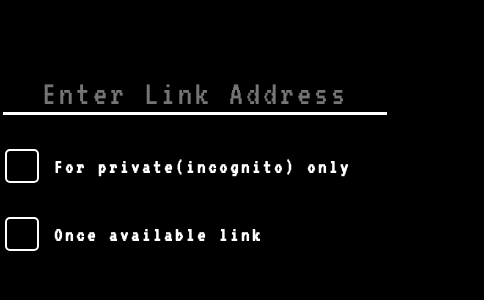
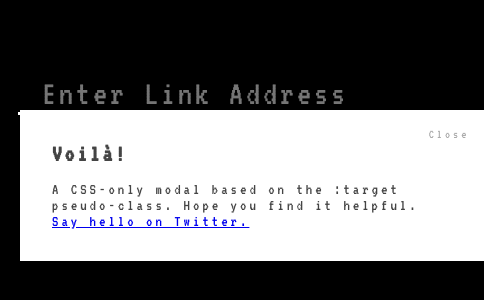
Before and after one commit to collierrgbsitisfise/el-frontend, a React (Create React App) app: page / in a window 390 px wide. Shown: the part 214-514 px from the top of the page, 484 px wide, since content can reach past the window. Built offline with nearby package versions, Linux system fonts and the light colour scheme.

Commit message:
total changes according mobile verison

```diff
--- a/src/app.css
+++ b/src/app.css
@@ -1,5 +1,8 @@
 .main-wrapper {
-    /* margin-left: 20px; */
-    /* margin-right: 20px; */
-    height:  100vh;
+    display: flex;
+    align-content: center;
+    align-items: center;
+    justify-content: center;
+    width: 100%;
+    height: 100vh;
 }
--- a/src/containers/home-page/HomePage.js
+++ b/src/containers/home-page/HomePage.js
@@ -64,14 +64,14 @@ class HomePage extends React.Component {
                 isPrivateOnly: !this.state.isPrivateOnly
               });
             }}/>
-          <span className="label-text">For private(incognito) only</span>
+          <span className="label-text">For private only</span>
         </label>
       </div>
     )
 
     const onceAvailable = (
       <div className="container">
-        <label htmlFor="once-availabel-checkbox">
+        <label htmlFor="once-availabel-checkbox" className="once-available-label">
           <input
             value={this.state.isOnceAvailable}
             id="once-availabel-checkbox"
@@ -83,7 +83,7 @@ class HomePage extends React.Component {
                 isOnceAvailable: !this.state.isOnceAvailable
               });
             }}/>
-          <span className="label-text">Once available link</span>
+          <span className="label-text">Once available</span>
         </label>
       </div>
     );
@@ -108,8 +108,10 @@ class HomePage extends React.Component {
           type="text"
           className="link-input"
           placeholder="Enter Link Address"/>
-          {privateMode}
-          {onceAvailable}
+          <div className="actions-container">
+            {privateMode}
+            {onceAvailable}
+          </div>
           {
             LINK_REG_EXP.test(this.state.link) ?
               (
@@ -137,6 +139,13 @@ class HomePage extends React.Component {
               </div>
             )
           } */}
+          <div  className="modal-window">
+            <div>
+                <a href="#modal-close" title="Close" className="modal-close">Close</a>
+                <h1>Voilà!</h1>
+                <div>A CSS-only modal based on the :target pseudo-class. Hope you find it helpful. <a href="https://twitter.com/timothylong" target="_blank">Say hello on Twitter.</a></div>
+            </div>
+          </div>
       </div>
     );
   }
--- a/src/containers/home-page/home-page.css
+++ b/src/containers/home-page/home-page.css
@@ -1,7 +1,11 @@
 .home-page {
     display: flex;
     width: 100%;
-    height: 100%;
+    max-width: 800px;
+    min-width: 320px;
+    margin-left: 20px;
+    margin-right: 20px;
+    height: auto;
     align-items: center;
     justify-content: center;
     flex-flow: column;
@@ -17,10 +21,7 @@
 .link-input {
     font-size: 45px;
     text-align: center;
-    width: 50vw;
-    min-width: 380px;
-    margin-left: 20px;
-    margin-right: 20px;
+    width: 100%;
     margin-bottom: 20px;
     border: none;
     background: black;
@@ -31,14 +32,6 @@
 @media (max-width: 720px) {
     .link-input {
         font-size: 35px;
-        text-align: center;
-        width: 80vw;
-        margin-left: 20px;
-        margin-right: 20px;
-        border: none;
-        background: black;
-        color: white;
-        border-bottom: 3px solid white;
     }
 }
 
@@ -130,18 +123,31 @@
 
 /* checkboxes styles */
 
+.actions-container {
+    display: flex;
+    width: 100%;
+}
+
+@media (max-width: 720px) {
+    .actions-container {
+        display: flex;
+        width: 100%;
+        flex-flow: column;
+    }
+    .once-available-label {
+        margin-left: -25px;
+    }
+}
+
 .container {
-    /* border: 1px solid red; */
-    width: 50vw;
-    min-width: 380px;
+    width: 100%;
+    min-width: 320px;
     margin-top: 20px;
     margin-bottom: 20px;
     display: flex;
-    justify-content: start;
-    align-items: start;
+    justify-content: center;
+    align-items: center;
     flex-direction: column;
-    width: auto;
-    height: auto;
 }
 
 .container span {
@@ -178,3 +184,59 @@
     color: #ecf0f1;
     content: "✔";
 }
+
+/*modal styles*/
+
+.modal-window {
+    position: fixed;
+    /* background-color: rgba(255, 255, 255, 0.15); */
+    top: 0;
+    right: 0;
+    bottom: 0;
+    left: 0;
+    z-index: 999;
+    opacity: 1;
+    pointer-events: none;
+    -webkit-transition: all 0.3s;
+    -moz-transition: all 0.3s;
+    transition: all 0.3s;
+}
+
+/* .modal-window:target {
+    opacity: 1;
+    pointer-events: auto;
+} */
+
+.modal-window>div {
+    width: 400px;
+    position: relative;
+    margin: 10% auto;
+    padding: 2rem;
+    background: #fff;
+    color: #444;
+}
+
+.modal-window header {
+    font-weight: bold;
+}
+
+.modal-close {
+    color: #aaa;
+    line-height: 50px;
+    font-size: 80%;
+    position: absolute;
+    right: 0;
+    text-align: center;
+    top: 0;
+    width: 70px;
+    text-decoration: none;
+}
+
+.modal-close:hover {
+    color: #000;
+}
+
+.modal-window h1 {
+    font-size: 150%;
+    margin: 0 0 15px;
+}
```
